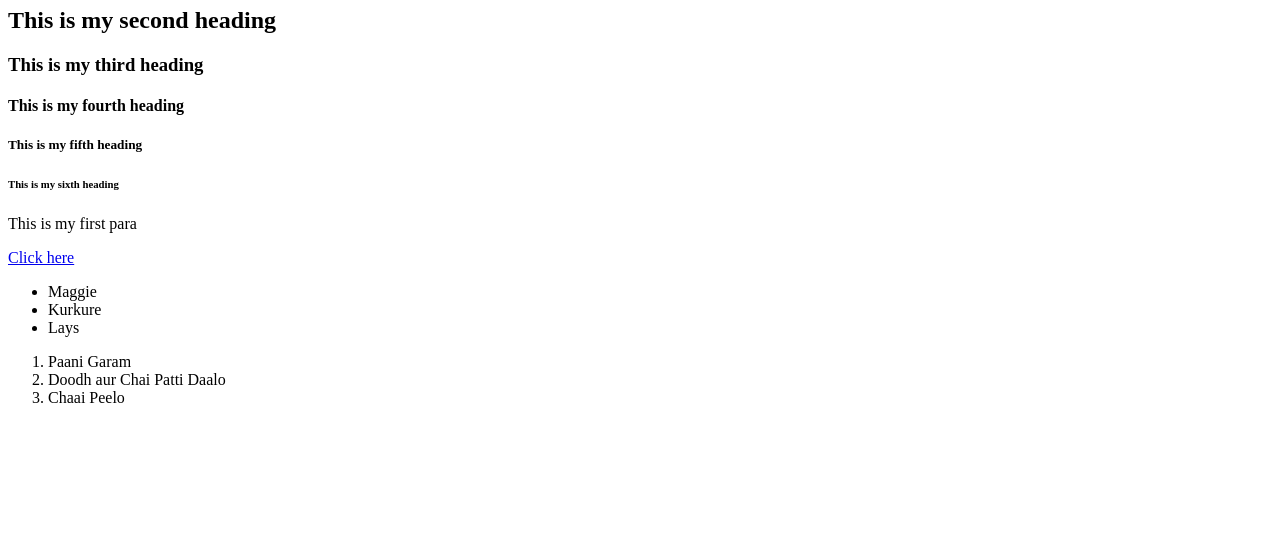
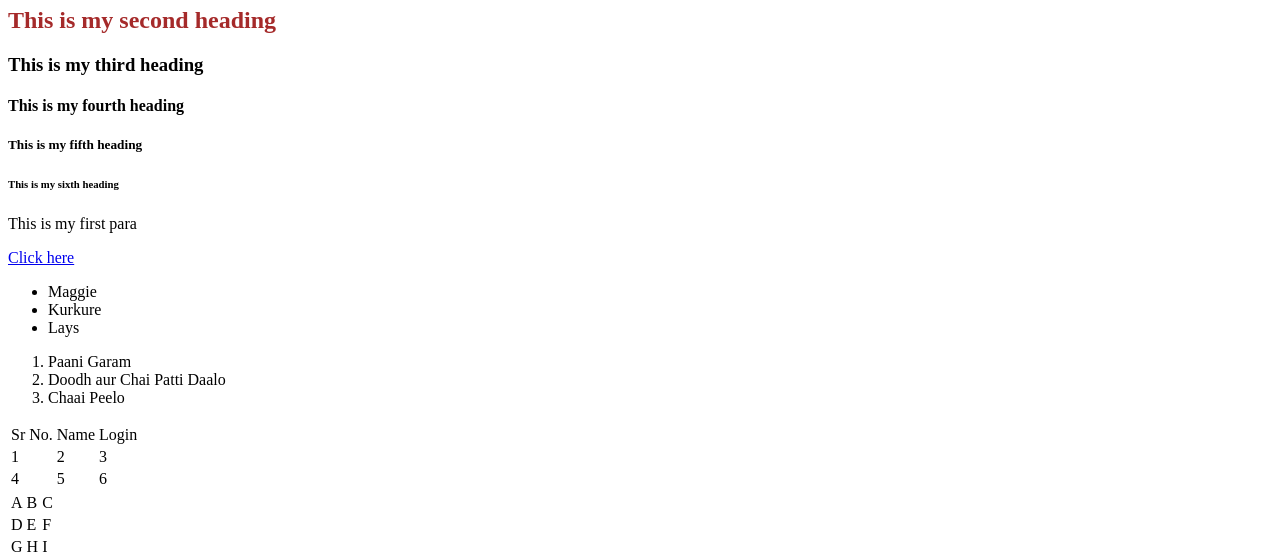
Before and after one commit to shrinathmishra/Full-Stack_WebDev, a plain HTML site: page Lecture -5 WD/index.html in a window 1280 px wide. Shown: the part 73-626 px from the top of the page. Drawn offline with Linux system fonts and the light colour scheme; grey boxes are pictures that could not be loaded.

Commit message:
Updating HTML Tags

```diff
--- a/Lecture -5 WD/index.html
+++ b/Lecture -5 WD/index.html
@@ -6,8 +6,8 @@
     <title>Document</title>
 </head>
 <body>
-    <h1>This is my first heading</h1>
-    <h2>This is my second heading</h2>
+    <h1 style="background-color: aqua;">This is my first heading</h1>
+    <h2 style="color: brown;">This is my second heading</h2>
     <h3>This is my third heading</h3>
     <h4>This is my fourth heading</h4>
     <h5>This is my fifth heading</h5>
@@ -28,5 +28,52 @@
         <li>Doodh aur Chai Patti Daalo</li>
         <li>Chaai Peelo</li>
     </ol>
+
+
+    <table>
+        <tr>
+            <td>Sr No.</td>
+            <td>Name</td>
+            <td>Login</td>
+        </tr>
+        <tr>
+            <td>1</td>
+            <td>2</td>
+            <td>3</td>
+        </tr>
+        <tr>
+            <td>4</td>
+            <td>5</td>
+            <td>6</td>
+        </tr>
+    </table>
+
+
+
+    <table>
+        <tr>
+            <td>A</td>
+            <td>B</td>
+            <td>C</td>
+        </tr>
+        <tr>
+            <td>D</td>
+            <td>E</td>
+            <td>F</td>
+        </tr>
+        <tr>
+            <td>G</td>
+            <td>H</td>
+            <td>I</td>
+        </tr>
+    </table>
+
+
+    <img src="https://www.google.com/url?sa=i&url=https%3A%2F%2Fwww.aptronixindia.com%2F13-inch-macbook-pro-apple-m2-chip&psig=AOvVaw3dw-d1yA2eXxgxgoo2S6kr&ust=1704979155513000&source=images&cd=vfe&opi=89978449&ved=0CBMQjRxqFwoTCLia4rn00oMDFQAAAAAdAAAAABAF" alt="Macbook">
+
+    <p>Lorem <i>ipsum</i> dolor sit amet consectetur adipisicing elit. Eos, pariatur deleniti rerum enim vel delectus. Ullam cupiditate voluptatibus numquam assumenda quaerat optio rem voluptate dolorum illo incidunt autem, excepturi officiis unde amet dolores, repellendus aut consectetur? Non aspernatur, adipisci beatae eius necessitatibus nulla, illum ea, repellat fugit culpa laboriosam hic!</p>
+    <p> <strong>Lorem</strong>, ipsum dolor sit amet consectetur adipisicing elit. Officiis commodi blanditiis voluptatibus voluptatum rerum reiciendis tempore totam id accusantium recusandae officia, qui labore ducimus impedit minima porro nisi illo harum. Voluptas quam sit sunt magnam? Et harum dolores nihil recusandae nulla saepe molestiae nostrum accusamus, consequatur rem hic at, repellat, culpa voluptatum aspernatur! Deleniti aliquam iusto molestiae magni quaerat corrupti earum fugiat, sequi libero inventore quos dignissimos blanditiis. Ipsa consectetur reiciendis aliquid dolores reprehenderit et excepturi possimus quibusdam temporibus fuga illum voluptates, adipisci, atque impedit ex repudiandae blanditiis eos aliquam eveniet quos soluta mollitia quisquam. Eaque consequatur exercitationem eligendi quae.</p>
+
+    <p>2<sup>5</sup></p>
 </body>
 </html>
```
